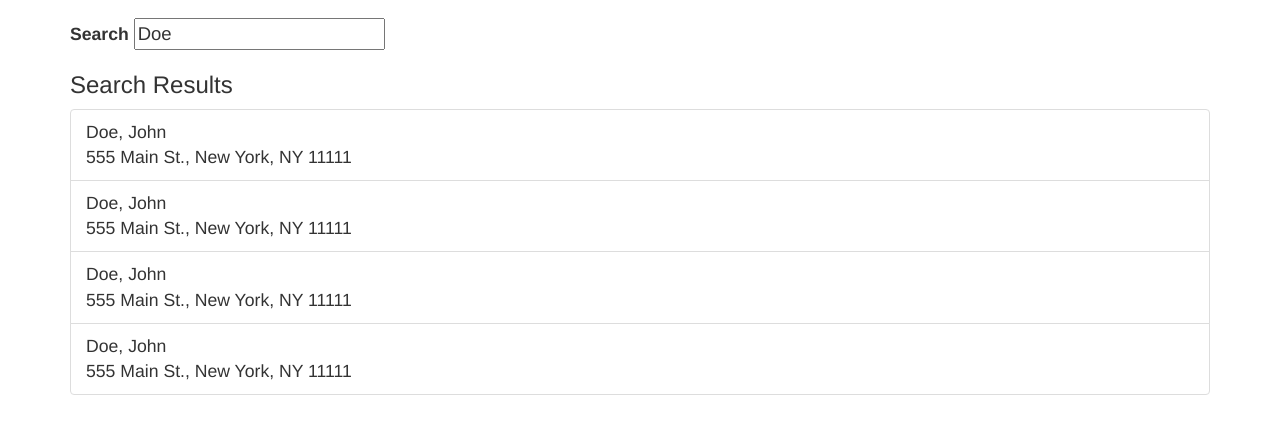
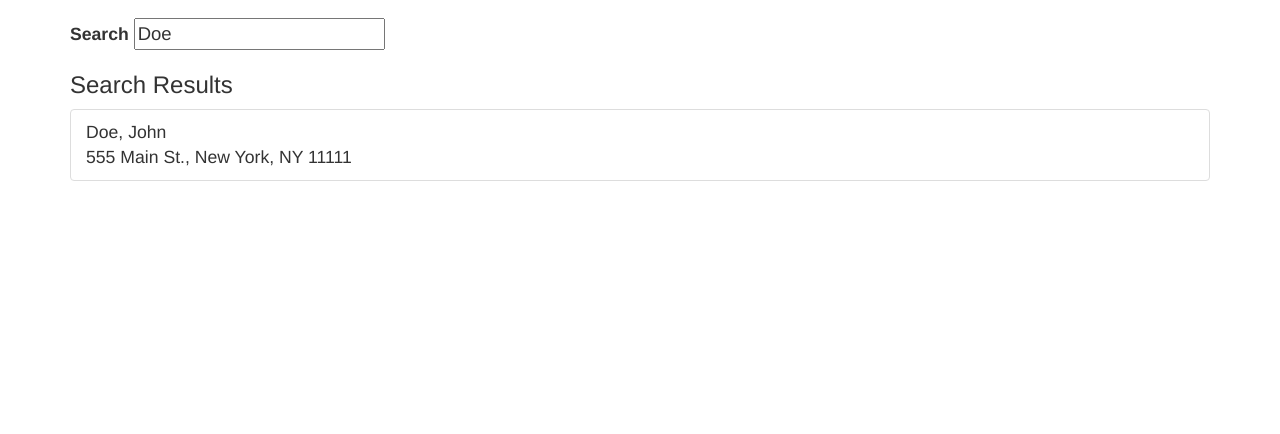
Before and after one commit to RommelTJ/LearningAngularJS, a plain HTML site: page part7_customdirectives/index.htm in a window 1280 px wide. Shown: the part 54-488 px from the top of the page. Drawn offline with nearby package versions, Linux system fonts and the light colour scheme; some packages are replaced by stand-ins of ours.

Commit message:
:sparkles: CustomDirectives: searchResults directive

```diff
--- a/part7_customdirectives/app.js
+++ b/part7_customdirectives/app.js
@@ -29,3 +29,13 @@ myApp.controller('secondController', ['$scope', '$log', '$routeParams', function
 
 
 }]);
+
+myApp.directive("searchResults", function() {
+  return {
+    template: '' +
+      '<li class="list-group-item">\n' +
+      '  <div>Doe, John</div>\n' +
+      '  <div>555 Main St., New York, NY 11111</div>\n' +
+      '</li>'
+  };
+});
--- a/part7_customdirectives/pages/main.html
+++ b/part7_customdirectives/pages/main.html
@@ -3,20 +3,5 @@
 
 <h3>Search Results</h3>
 <ul class="list-group">
-    <li class="list-group-item">
-        <div>Doe, John</div>
-        <div>555 Main St., New York, NY 11111</div>
-    </li>
-    <li class="list-group-item">
-        <div>Doe, John</div>
-        <div>555 Main St., New York, NY 11111</div>
-    </li>
-    <li class="list-group-item">
-        <div>Doe, John</div>
-        <div>555 Main St., New York, NY 11111</div>
-    </li>
-    <li class="list-group-item">
-        <div>Doe, John</div>
-        <div>555 Main St., New York, NY 11111</div>
-    </li>
+    <search-results/>
 </ul>
```
